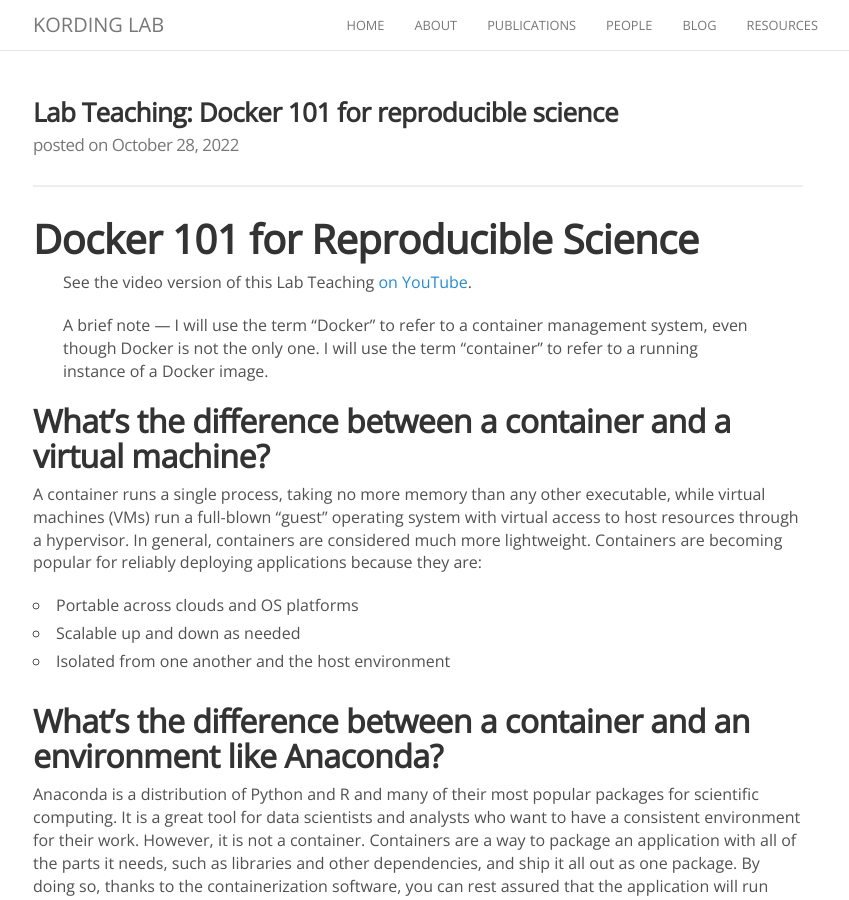
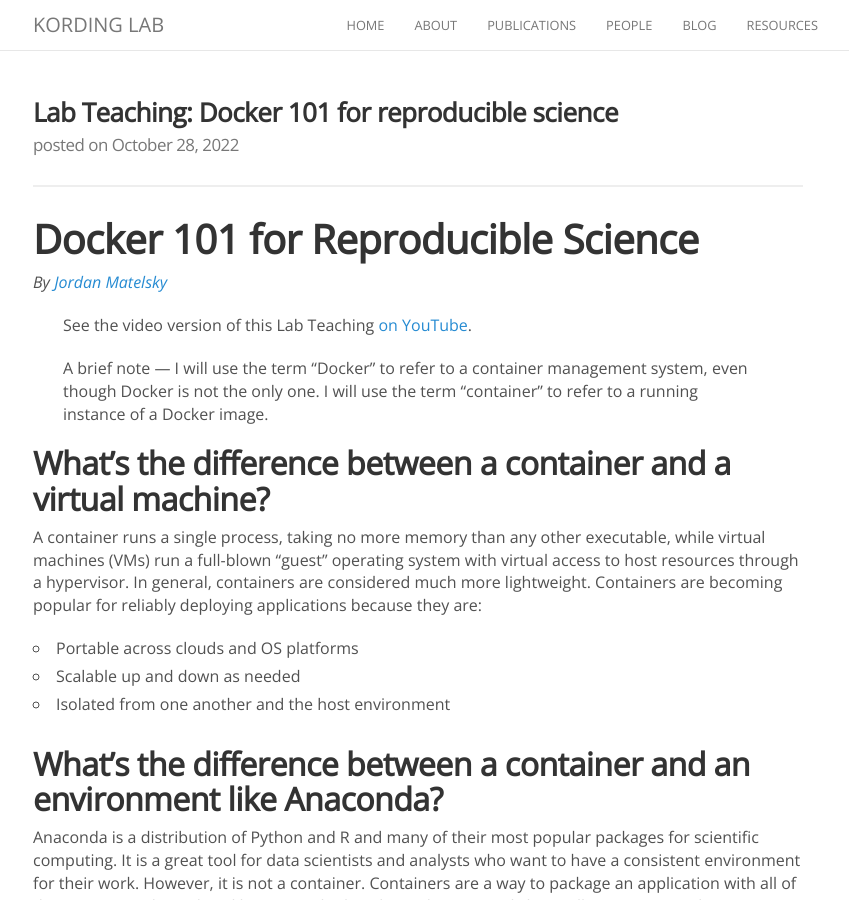
Before and after one commit to KordingLab/KordingLab.github.io, a Jekyll site: the page built from _posts/2022-10-28-LabTeaching-Docker-for-Science.md, in a window 1280 px wide and 900 px high. Shown: the whole window, without its empty margins (222-1071 px from the left). Built offline with Jekyll 4.4.1, drawn with Linux system fonts in a browser that asks for light colours; nearby versions of some CDN libraries; comment, search, counter and statistics services are not loaded.

Commit message:
Update 2022-10-28-LabTeaching-Docker-for-Science.md

```diff
--- a/_posts/2022-10-28-LabTeaching-Docker-for-Science.md
+++ b/_posts/2022-10-28-LabTeaching-Docker-for-Science.md
@@ -1,11 +1,11 @@
 ---
 title: 'Lab Teaching: Docker 101 for reproducible science'
 description: Using Docker for a reproducible and reusable data science workflow
-categories: discussion
+categories: newblog
 ---
 
-
 # Docker 101 for Reproducible Science
+*By [Jordan Matelsky](https://twitter.com/j6m8)*
 
 > See the video version of this Lab Teaching [on YouTube](https://www.youtube.com/watch?v=fs1ko2UNVOo).
 
```
